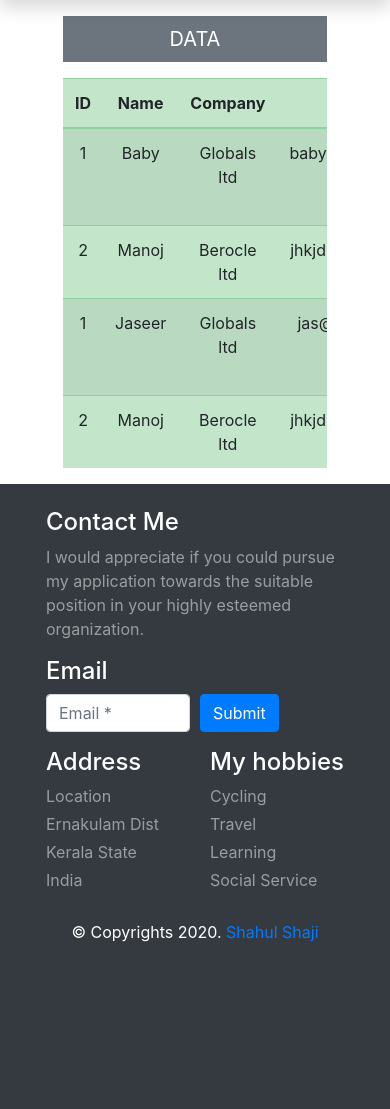
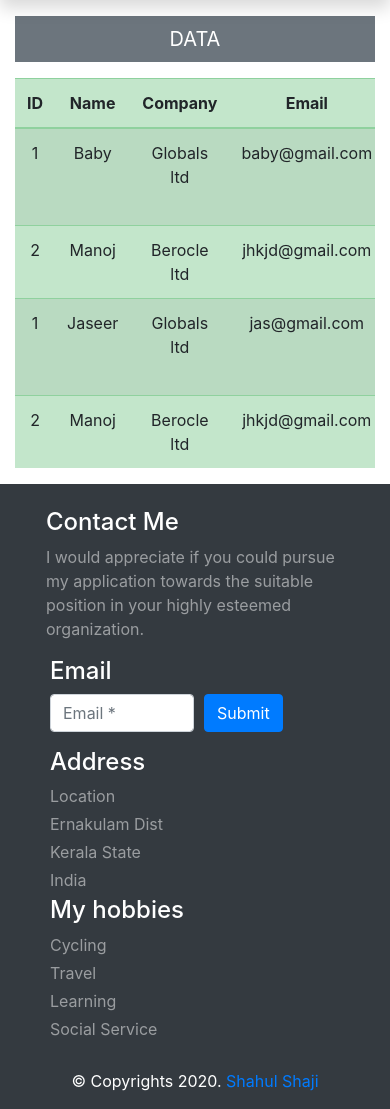
Before and after one commit to shahulshaji96/shahul.github.io, a PHP site: page /index.php in a window 390 px wide. Shown: the part 56-1165 px from the top of the page. Before the commit the page ends 998 px from the top, so only its background shows below. Run offline with PHP 8.4, Linux system fonts and the light colour scheme; data that the repository does not hold is empty.

Commit message:
responsive

```diff
--- a/footer.php
+++ b/footer.php
@@ -9,9 +9,9 @@
                 <p class="font-size-14 font-rale text-white-50">I would appreciate if you could pursue my application
 					 towards the suitable position in your highly esteemed organization. </p>
             </div>
-            <div class="col-lg-4 col-sm-auto  col-12 mb-2">
+            <div class="col-lg-4 col-sm-auto  col-12 mb-2 mx-1">
                 <h4 class="font-rubik font-size-20">Email</h4>
-                <form class="form-row">
+                <form class="form-row ">
                     <div class="col">
                         <input type="text" class="form-control" placeholder="Email *">
                     </div>
@@ -20,7 +20,7 @@
                     </div>
                 </form>
             </div>
-            <div class="col-lg-2 col-sm-auto col-6">
+            <div class="col-lg-2 col-sm-auto col-6 mx-1">
                 <h4 class="font-rubik font-size-20">Address</h4>
                 <div class="d-flex flex-column flex-wrap">
                     <a href="#" class="font-rale font-size-14 text-white-50 pb-1">Location</a>
@@ -29,7 +29,7 @@
                     <a href="#" class="font-rale font-size-14 text-white-50 pb-1">India</a>
                 </div>
             </div>
-            <div class="col-lg-2 col-sm-auto col-6">
+            <div class="col-lg-2 col-sm-auto col-6 mx-1">
                 <h4 class="font-rubik font-size-20">My hobbies</h4>
                 <div class="d-flex flex-column flex-wrap">
                     <a href="#" class="font-rale font-size-14 text-white-50 pb-1">Cycling</a>
--- a/index.php
+++ b/index.php
@@ -9,7 +9,7 @@ include('dbConnection.php');
   <body>
 <div class="col-12   col-sm-12  col-md-10 col-lg-10  mt-4">
 
-  <div class="  mx-5 mt-5 text-center  ">
+  <div class=" mt-5 text-center  ">
     <p class="bg-secondary head text-white p-2 ">DATA </p>
 
            <?php
```
